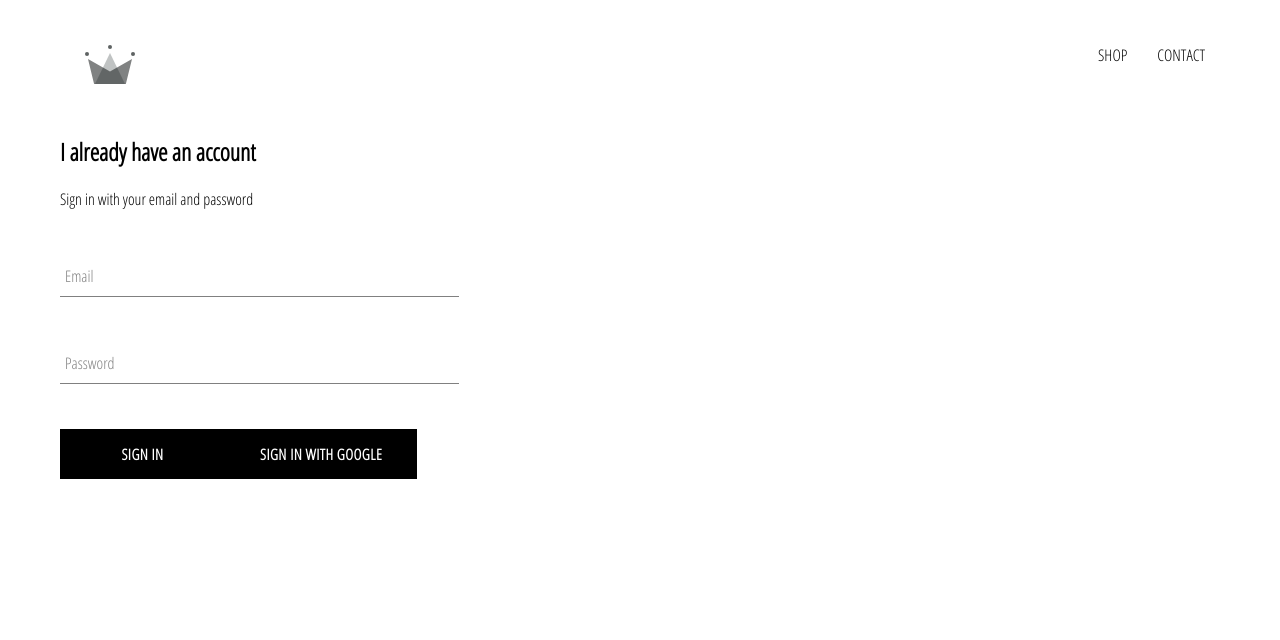
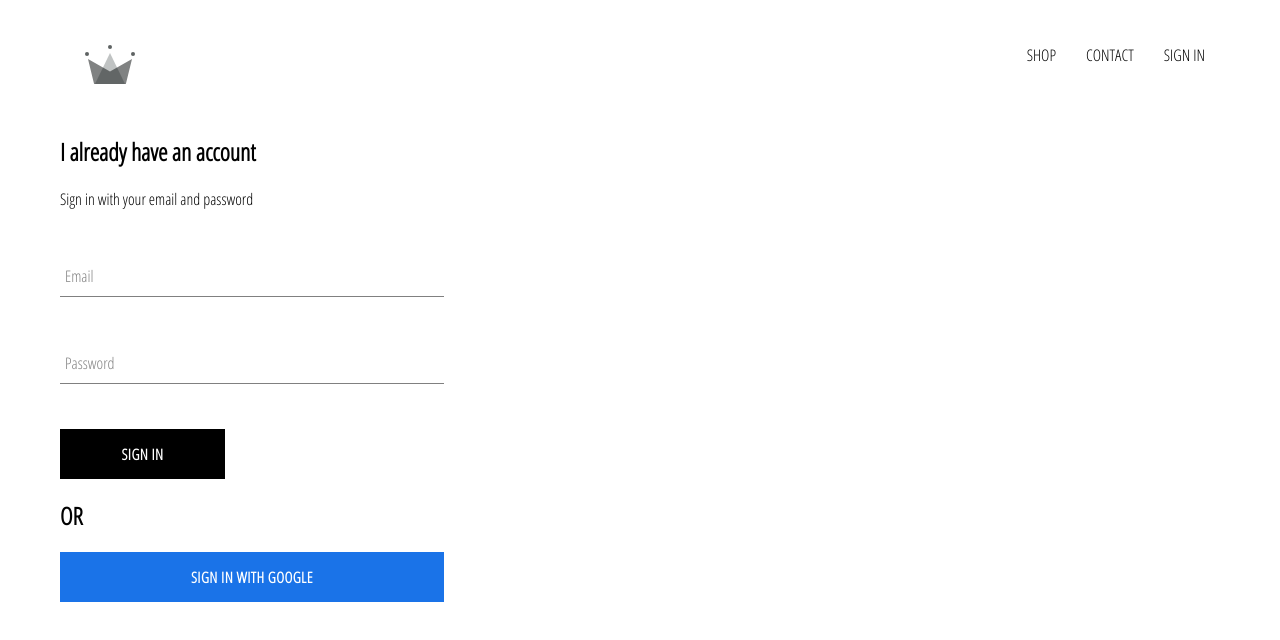
Before and after one commit to danielrod99/ecommerce-project, a React (Create React App) app: page /signIn in a window 1280 px wide. Shown: the top 640 px of the page. Built offline with nearby package versions, Linux system fonts and the light colour scheme; no server answers.

Commit message:
google sign in

```diff
--- a/src/App.css
+++ b/src/App.css
@@ -1,7 +1,9 @@
 .App {
   text-align: center;
 }
-
+*{
+  box-sizing: border-box;
+}
 .App-logo {
   height: 40vmin;
   pointer-events: none;
--- a/src/App.js
+++ b/src/App.js
@@ -6,11 +6,29 @@ import ShopPage from './pages/shop/shop.component';
 import Header from './components/header/header.component';
 import SignInUp from './pages/sign-in-up/sign-in-up.component';
 import { Switch, Route } from 'react-router-dom';
+import {auth} from './firebase/firebase.utils';
 
-function App() {
+class App extends React.Component {
+  constructor(){
+    super();
+    this.state={
+      currentUser:null
+    }
+  }
+  unsusbcribedFormAuth=null;
+  componentDidMount(){
+    this.unsusbcribedFormAuth=auth.onAuthStateChanged(user=>{
+      this.setState({currentUser:user})
+      console.log(user);
+    });
+  }
+ componentWillUnmount(){
+   this.unsusbcribedFormAuth();
+ }
+  render(){
     return (
       <div>
-      <Header></Header>
+        <Header currentUser={this.state.currentUser}></Header>
         <Switch>
           <Route exact path='/' component={HomePage}></Route>
           <Route exact path='/shop' component={ShopPage}></Route>
@@ -19,5 +37,6 @@ function App() {
       </div>
     );
   }
+}
 
 export default App;
--- a/src/components/header/header.component.jsx
+++ b/src/components/header/header.component.jsx
@@ -1,10 +1,11 @@
 import React from 'react';
 import {Link} from 'react-router-dom';
 import {ReactComponent as Logo} from '../../assets/crown.svg'
+import {auth} from '../../firebase/firebase.utils';
 
 import './header.style.scss';
 
-const Header =()=>{
+const Header =({currentUser})=>{
     return <div className='header'>
         <Link className='logo-container' to='/'>
         <Logo className='logo' />
@@ -20,6 +21,11 @@ const Header =()=>{
                 CONTACT
             </Link>
         </div>
+        <div className='option'>
+            {
+                currentUser ? <div className='option' onClick={()=>{auth.signOut();}}>SIGN OUT</div> : <Link  to='/signIn'>SIGN IN</Link>
+            }
+        </div>
         </div>
     </div>
 }
--- a/src/components/header/header.style.scss
+++ b/src/components/header/header.style.scss
@@ -17,8 +17,8 @@
       display: flex;
       align-items: center;
       justify-content: flex-end;
-
       .option {
+        cursor: pointer;
         padding: 10px 15px;
       }
     }
--- a/src/components/sign-in/sign-in.component.jsx
+++ b/src/components/sign-in/sign-in.component.jsx
@@ -29,8 +29,9 @@ class SignIn extends React.Component{
                 <FormInput name='password' type='password' label='Password' value={this.state.password} handleChange={this.handleChange} required />
 
                 <CustomButton type="submit">Sign In</CustomButton>
-                <CustomButton onClick={signInWithGoogle}>Sign in with Google</CustomButton>
             </form>
+            <h2>OR</h2>
+                <CustomButton id='google' onClick={signInWithGoogle}>Sign in with Google</CustomButton>
         </div>
     }
 }
--- a/src/components/sign-in/sign-in.styles.scss
+++ b/src/components/sign-in/sign-in.styles.scss
@@ -7,3 +7,11 @@
         margin: 10px 0;
     }
 }
+#google {
+    background-color: #1a73e8;
+}
+#google:hover{
+    color: #1a73e8;
+    border: 1px solid #1a73e8;
+    background-color: white;
+}
```
Lines whose indentation alone changed are shown as unchanged.
